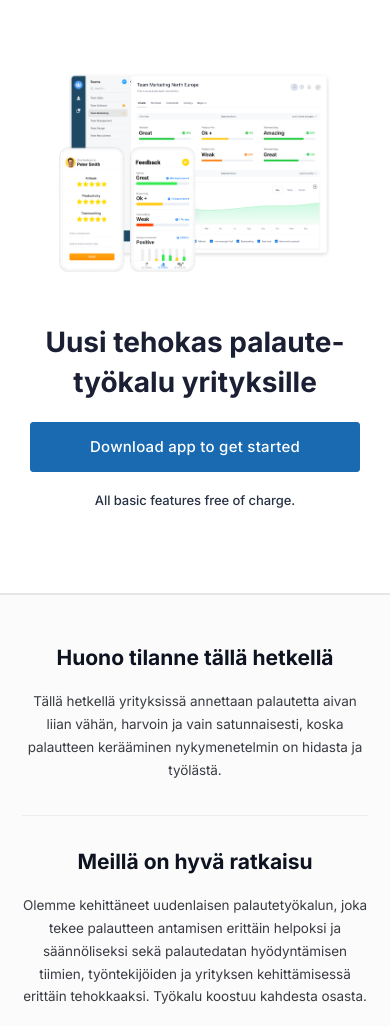
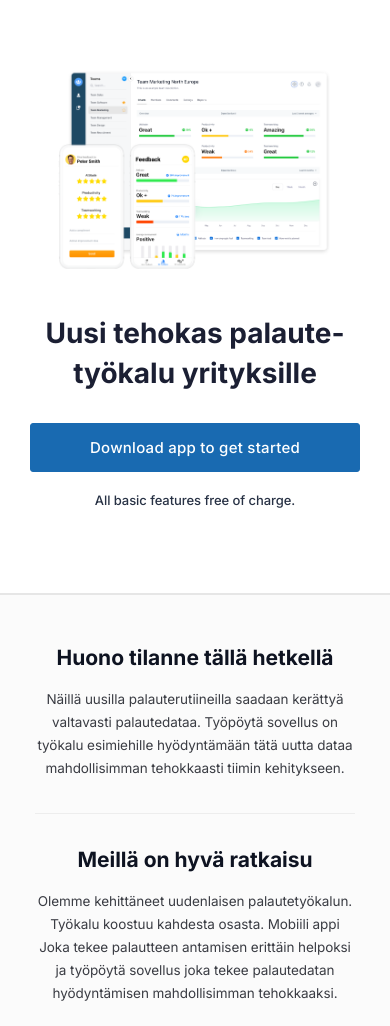
Before and after one commit to markrajk/ft-website, a plain HTML site: page index.html in a window 390 px wide. Shown: the part 74-1100 px from the top of the page. Drawn offline with Linux system fonts and the light colour scheme.

Commit message:
mobile update

```diff
--- a/index.html
+++ b/index.html
@@ -61,7 +61,8 @@
           <a href="#" class="button button-primary-outlined hide-sm">Opi lisää</a>
           <a href="#" class="button button-primary hide show-sm-inline-flex">Download app to get started</a>
         </div>
-    <p class="section-hero-main-info hide-sm">Team Feedback:in käyttö on maksutonta alle 100 työntekijän yrityksille.
+        <p class="section-hero-main-info hide-sm">Team Feedback:in käyttö on maksutonta alle 100 työntekijän
+          yrityksille.
         </p>
         <p class="section-hero-main-info show-sm-block">All basic features free of charge.</p>
       </div>
@@ -73,18 +74,31 @@
       <div class="section-info-main container">
         <div class="section-info-main-item item-01">
           <h3 class="section-info-main-item-title">Huono tilanne tällä hetkellä</h3>
-     <p class="section-info-main-item-text">
+          <p class="section-info-main-item-text hide-sm">
             Tällä hetkellä yrityksissä annettaan palautetta aivan liian vähän, harvoin ja vain
             satunnaisesti, koska palautteen kerääminen nykymenetelmin on hidasta ja työlästä.
+          </p>
+          <p class="section-info-main-item-text hide show-sm-block">
+            Näillä uusilla palauterutiineilla saadaan kerättyä
+            valtavasti palautedataa. Työpöytä sovellus on
+            työkalu esimiehille hyödyntämään tätä uutta dataa
+            mahdollisimman tehokkaasti tiimin kehitykseen.
           </p>
         </div>
 
         <div class="section-info-main-item item-02">
           <h3 class="section-info-main-item-title">Meillä on hyvä ratkaisu</h3>
-     <p class="section-info-main-item-text">
+          <p class="section-info-main-item-text hide-sm">
             Olemme kehittäneet uudenlaisen palautetyökalun, joka tekee palautteen antamisen erittäin
             helpoksi ja säännöliseksi sekä palautedatan hyödyntämisen tiimien, työntekijöiden ja
             yrityksen kehittämisessä erittäin tehokkaaksi. Työkalu koostuu kahdesta osasta.
+          </p>
+          <p class="section-info-main-item-text hide show-sm-block">
+            Olemme kehittäneet uudenlaisen palautetyökalun.
+            Työkalu koostuu kahdesta osasta. Mobiili appi
+            Joka tekee palautteen antamisen erittäin helpoksi
+            ja työpöytä sovellus joka tekee palautedatan
+            hyödyntämisen mahdollisimman tehokkaaksi.
           </p>
         </div>
       </div>
@@ -132,11 +146,19 @@
       <div class="section-app-feature-main">
         <p class="section-app-feature-main-subtitle">Osa 1 - Mobiili Appi</p>
         <h2 class="section-app-feature-main-title">Uusi helppo tapa antaa palautetta</h2>
-    <p class="section-app-feature-main-text">
+        <p class="section-app-feature-main-text hide-sm">
           Puhelin käteen, muutama painasu ja valmis. Näin se toimii.
           Esimiehet määrittävät minkälaisia palautteita kerätään kuinkakin usein ja tiimiläisille tulee säännöllisesti
           tehtävälista annettavista palautteista. Helppoa, nopeaa ja hauskaa. Palautteen antaminen esimerkiksi viidelle
           työtoverille kestää vain noin minuutin.
+        </p>
+
+        <p class="section-app-feature-main-text hide show-sm-block">
+          Puhelin käteen, muutama painasu ja valmis.
+          Esimiehet määrittävät minkälaisia palautteita
+          kerätään kuinkakin usein ja tiimiläisille tulee
+          säännöllisesti tehtävälista annettavista palautteista.
+          Helppoa, nopeaa ja hauskaa.
         </p>
         <div class="section-app-feature-main-list">
           <a href="#" class="section-app-feature-main-list-link active">Vertaispalaute</a>
@@ -156,11 +178,18 @@
       <img src="./public/media/img/app-feature-01.png" alt="Team feedback feature" class="section-app-feature-img">
       <div class="section-app-feature-main">
         <h2 class="section-app-feature-main-title">Uusi helppo tapa saada palautetta</h2>
-    <p class="section-app-feature-main-text">
+        <p class="section-app-feature-main-text hide-sm">
           Näiden uusien palauteruutinien ansiosta kaikki saavat paljon
           enemmän palautetta kuin tällä hetkellä. Näin jokainen voi helposti
           seurata omaa kehitystään, mikä menee hyvin ja missä on
           paranettavaa. Kehut ilahduttavat ja rakentava palaute kehittää.
+        </p>
+        <p class="section-app-feature-main-text hide show-sm-block">
+          Näiden uusien palauteruutinien ansiosta kaikki saavat
+          paljon enemmän palautetta kuin tällä hetkellä. Näin
+          jokainen voi helposti seurata omaa kehitystään, mikä
+          menee hyvin ja missä on paranettavaa. Kehut
+          ilahduttavat ja rakentava palaute kehittää.
         </p>
         <div class="section-app-feature-main-list">
           <a href="#" class="section-app-feature-main-list-link active">Kehityksen seuraaminen</a>
@@ -188,8 +217,10 @@
       <div class="section-dash-feature-main">
         <h2 class="section-dash-feature-main-title">Alaisten kehittäminen</h2>
         <p class="section-dash-feature-main-text">
-     Esimiehet voivat nyt helposti seurata heidän alaistensa kehitystä. Esimerkiksi mikä Mikolla sujuu hyvin, missä on
-     paranettavaa. Missä Mikon vahvuudet, missä on kehitettävää? Miltä Mikon pitkäaikainen kehitys näyttää ja mistä tämä
+          Esimiehet voivat nyt helposti seurata heidän alaistensa kehitystä. Esimerkiksi mikä Mikolla sujuu hyvin, missä
+          on
+          paranettavaa. Missä Mikon vahvuudet, missä on kehitettävää? Miltä Mikon pitkäaikainen kehitys näyttää ja mistä
+          tämä
           voisi johtua? Kenen tiimitovereiden kanssa yhteistyö sujuu hyvin, kenen kanssa on paranettavaa. Kuinka Mikko
           viihtyy työssään, kuinka tiimissän? Kuinka Mikko näkee itse oman työpanoksenss? Paljon arvokasta dataa, josta
           esimiehelle on suuri apu ymmärtämään Mikon tilanne ja erityisesti miten Mikkoa ja hänen työntekoa voitaisiin
@@ -208,7 +239,8 @@
       <div class="section-dash-feature-main">
         <h2 class="section-dash-feature-main-title">Tiimien kehittäminen</h2>
         <p class="section-dash-feature-main-text">
-     Esimiehet voivat nyt seurata tiimiensä kehitystä aivan uudella tasolla. Miten työskentely tiimissä sujuu? Millainen
+          Esimiehet voivat nyt seurata tiimiensä kehitystä aivan uudella tasolla. Miten työskentely tiimissä sujuu?
+          Millainen
           asenne tiimissä on? Miten tiimissä sadaan aikaan? Kuinka tiimityöskentely sujuu? Keneen tiimissä ollaan
           tyytyväisiä, keneen mahdollisesti ei? Mitä tiimissä voitaisiin tehdä paremmin? Mitä mieltä tiimissä ollaan
           esimiehestä? Ja paljon muuta, koska esimiehet voivat vapaasti mukauttaa tiimipalautteiden sisällön tiimin
@@ -218,7 +250,7 @@
     </section>
 
     <!-- BANNER SECTION -->
-  <section class="section section-banner">
+    <section class="section section-banner spec">
       <div class="section-banner-main container">
         <p class="section-banner-main-subtitle">Yhteenveto</p>
         <h2 class="section-banner-main-title">Työkalu josta voisi olla <br class="show-sm"> paljon hyötyä</h2>
--- a/public/scss/style.scss
+++ b/public/scss/style.scss
@@ -842,7 +842,7 @@ a {
 
  //MOBILE
  @include respond(desktop-sm) {
-  padding-top: 7.5em;
+  padding-top: 7.2em;
   padding-bottom: 8.5em;
  }
 
@@ -878,6 +878,7 @@ a {
 
    //MOBILE
    @include respond(desktop-sm) {
+    margin-bottom: emcalc(3,2.8);
     font-size: 2.8em;
     line-height: 1.43;
     letter-spacing: normal;
@@ -966,7 +967,7 @@ a {
   //MOBILE
   @include respond(desktop-sm) {
    max-width: 27.5em;
-   margin-bottom: 5em;
+   margin-bottom: 4.4em;
   }
  }
 }
@@ -994,6 +995,11 @@ a {
    max-width: 59.2em;
    text-align: center;
 
+   //MOBILE
+   @include respond(desktop-sm) {
+    max-width: 32em;
+   }
+
    &-title {
     margin-bottom: emcalc(1.6,2.7);
     font-size: 2.7em;
@@ -1003,7 +1009,7 @@ a {
 
     //MOBILE
     @include respond(desktop-sm) {
-     margin-bottom: emcalc(2,2.1);
+     margin-bottom: emcalc(1.8,2.1);
      font-size: 2.1em;
      letter-spacing: normal;
      color: #0e1321;
@@ -1045,6 +1051,7 @@ a {
    }
 
    &.item-02 {
+
     max-width: 61em;
 
     //TABLET
@@ -1054,7 +1061,8 @@ a {
 
     //MOBILE
     @include respond(desktop-sm) {
-     padding-top: emcalc(3.3,1);
+      padding-top: emcalc(3.3,1);
+      max-width: 32em;
     }
    }
   }
@@ -1109,6 +1117,11 @@ a {
 
    &-icon {
     margin-bottom: 3em;
+
+    //MOBILE
+    @include respond(desktop-sm) {
+      margin-bottom: 1.8em;
+    }
    }
 
    &-title {
@@ -1192,6 +1205,13 @@ a {
    margin-left: 0em;
   }
 
+  //MOBILE
+  @include respond(desktop-sm) {
+    width: 100%;
+    max-width: 100%;
+    margin-left: .3em;
+   }
+
   &-subtitle {
    margin-bottom: emcalc(1.2,1.4);
    font-size: 1.4em;
@@ -1215,6 +1235,7 @@ a {
 
    //MOBILE
    @include respond(desktop-sm) {
+    margin-bottom: emcalc(1.5,2);
     font-size: 2em;
     line-height: 1.5;
     letter-spacing: normal;
@@ -1233,6 +1254,7 @@ a {
 
    //MOBILE
    @include respond(desktop-sm) {
+    max-width: emcalc(33,1.35);
     margin-bottom: 0;
     font-size: 1.35em;
     line-height: 1.7;
@@ -1312,7 +1334,7 @@ a {
  //MOBILE
  @include respond(desktop-sm) {
   padding-top: 4em;
-  padding-bottom: 0;
+  padding-bottom: 5em;
  }
 
  &-main {
@@ -1399,6 +1421,14 @@ a {
    }
   }
  }
+
+ &.spec {
+   padding-bottom: 0;
+ }
+
+ & .spec:nth-of-type(2) {
+  border-top: 1.5px solid #EDEDED;
+ }
 }
 
 //SECTION DASH FEATURE
```
Also changed, not shown: public/css/style.css. Lines whose indentation alone changed are shown as unchanged.
